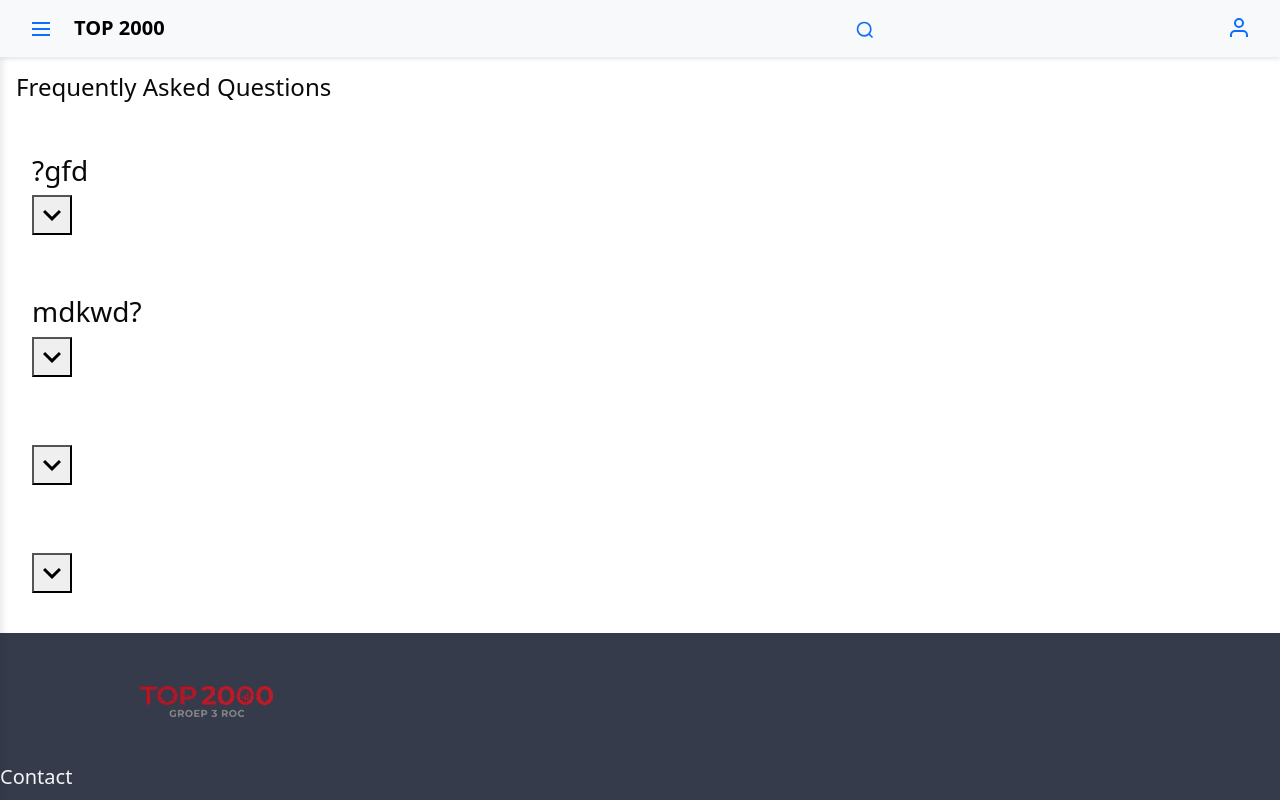
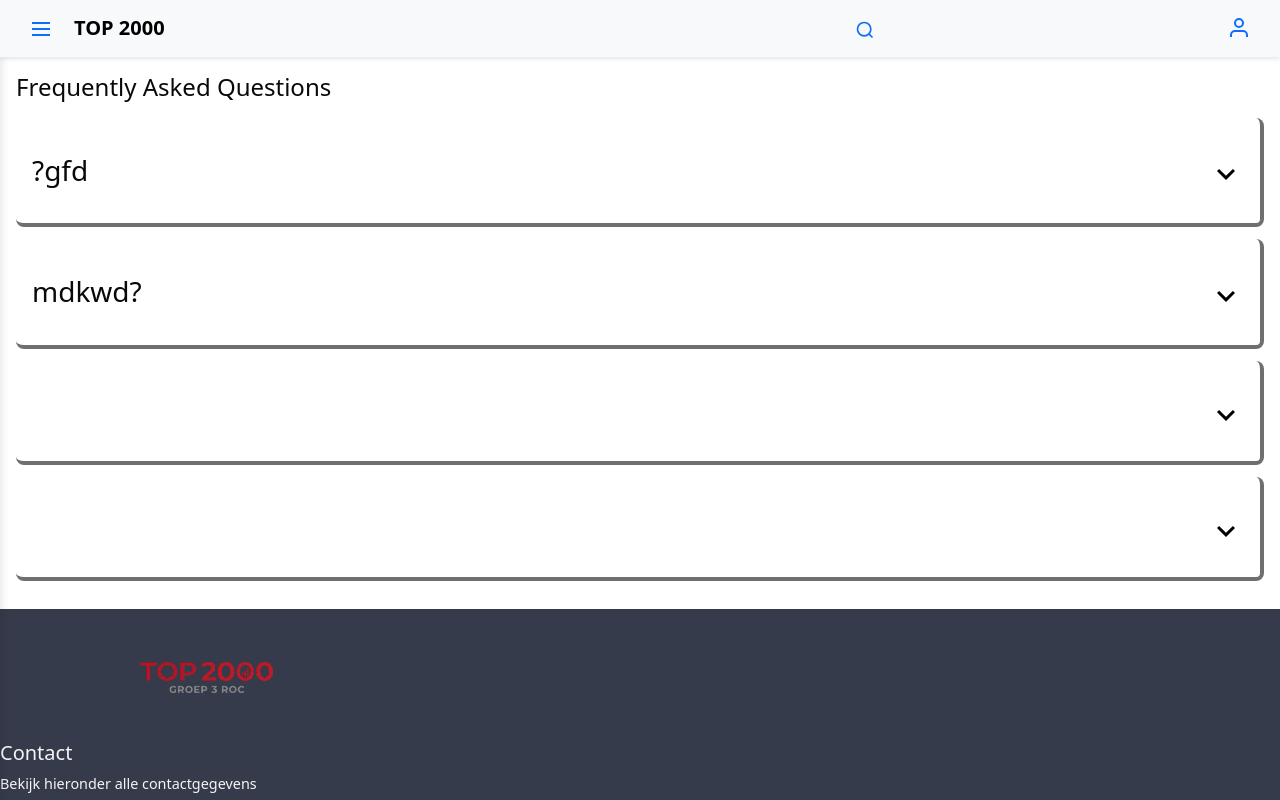
Before and after one commit to ROCvanTwente/project-top2000-frontend-groep-3-top-2000, a React (Vite) app in the folder frontend/: page /FAQ in a window 1280 px wide. Shown: the top 800 px of the page. Built offline with nearby package versions, Linux system fonts and the light colour scheme.

Commit message:
faq.css works now

```diff
--- a/frontend/src/components/faq.css
+++ b/frontend/src/components/faq.css
@@ -1,129 +1,57 @@
-/* Mobile Styles */
-/* Page wrapper */
+/* ===== Base FAQ styles (mobile-first) ===== */
 
-@media (min-width: 375px) {
 .faq-page {
   min-height: 100vh;
   background: #ffffff;
-
   display: flex;
   flex-direction: column;
 }
 
-  /* Main content */
 .faq-content {
   flex: 1;
   padding: 1rem;
 }
 
-  /* Title */
 .faq-title {
   font-size: 1.5rem;
   margin-bottom: 1rem;
 }
 
+/* FAQ item */
+
 .faq-item {
-  background-color: #d3d3d3; /* grey block */
+  background-color: #ffffff;
+  border-color : #00000090;
+  border-bottom-style: solid ;
+  border-right-style: solid;
+  border-width: 4px;
+  padding: 12px 16px;
   border-radius: 8px;
-  padding: 12px 16px;
   margin-bottom: 12px;
   overflow: hidden;
   cursor: pointer;
+  transition: background-color 0.2s ease;
 }
 
-}
-
-/* Desktop Styles */
-
-
-@media (min-width: 1024px) {
-  .FAQ-page {
-    padding: 32px;
-  }
-
-  /* Hide mobile layout */
-  .FAQ-content-mobile {
-    display: none;
-  }
-
-  /* Show desktop layout */
-  .FAQ-content-desktop {
-    display: flex;
-    gap: 48px;
-    align-items: flex-start;
-  }
-
-  .FAQ-left {
-    flex-shrink: 0;
-    width: 280px;
-  }
-
-  .FAQ-cover {
-    width: 280px;
-    height: 280px;
-    background-color: #d3d3d3;
-    border-radius: 8px;
-    overflow: hidden;
-    margin-bottom: 16px;
-  }
-
-  .faq-item {
-    background-color: #d3d3d3;
-    /* grey block */
-    border-radius: 8px;
-    padding: 12px 16px;
-    margin-bottom: 12px;
-    overflow: hidden;
-    cursor: pointer;
-    transition: background 0.2s;
-  }
-
-  .FAQ-info {
-    margin-bottom: 16px;
-  }
-
-  .FAQ-title {
-    font-size: 1.5rem;
-    margin-bottom: 8px;
-  }
-
-  .FAQ-meta {
-    font-size: 1rem;
-  }
-
-  .FAQ-right {
-    flex: 1;
-    display: flex;
-    flex-direction: column;
-    gap: 16px;
-  }
-
-  /* Question button layout */
-.faq-item {
-  background-color: #d3d3d3; /* grey block from Figma */
-  border-radius: 8px;
-  margin-bottom: 12px;
-  overflow: visible;
-}
+/* Question row */
 
 .faq-question {
   display: flex;
   justify-content: space-between;
   align-items: center;
-  width: 100%;
   padding: 12px 16px;
   background: none;
   border: none;
+  width: 100%;
   cursor: pointer;
   font-weight: 600;
+}
 
-  overflow: visible;
-}
+/* Arrow */
 
 .faq-arrow {
   width: 36px;
   height: 36px;
-  transform-origin: center;
   transition: transform 0.3s ease;
 }
 
@@ -131,8 +59,26 @@
   transform: rotate(180deg);
 }
 
+/* Answer */
+
 .faq-answer {
   padding: 12px 16px;
+  margin: 0;
 }
 
+  .question-box {
+    display: flex;
+    flex-direction: row;
+    justify-content: space-between;
+    margin-bottom: 1em;
   }
+
+/* Buttons reset */
+
+button {
+  background: none;
+  border: none;
+  padding: 0;
+  cursor: pointer;
+  outline: none;
+}
```
Lines whose indentation alone changed are shown as unchanged.
